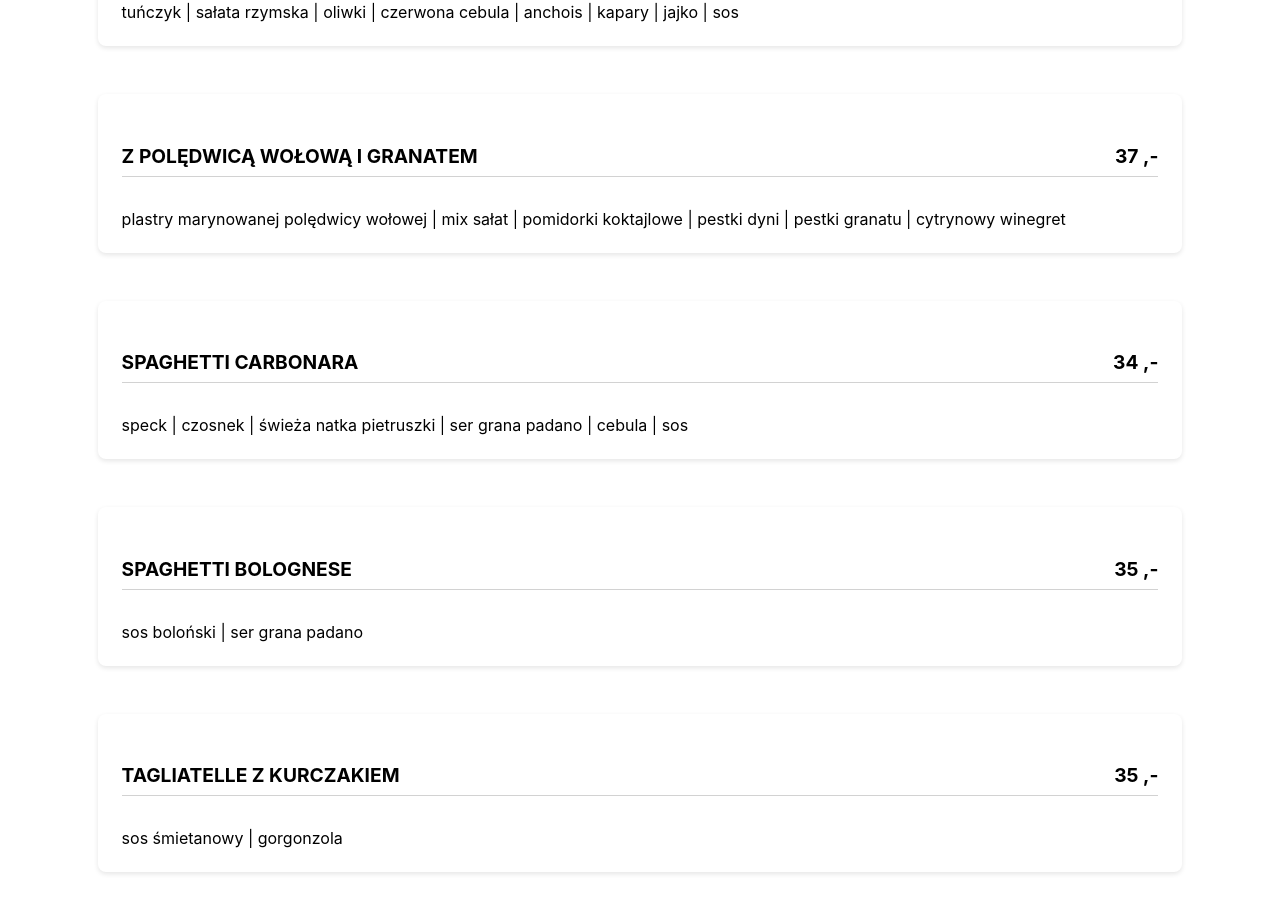
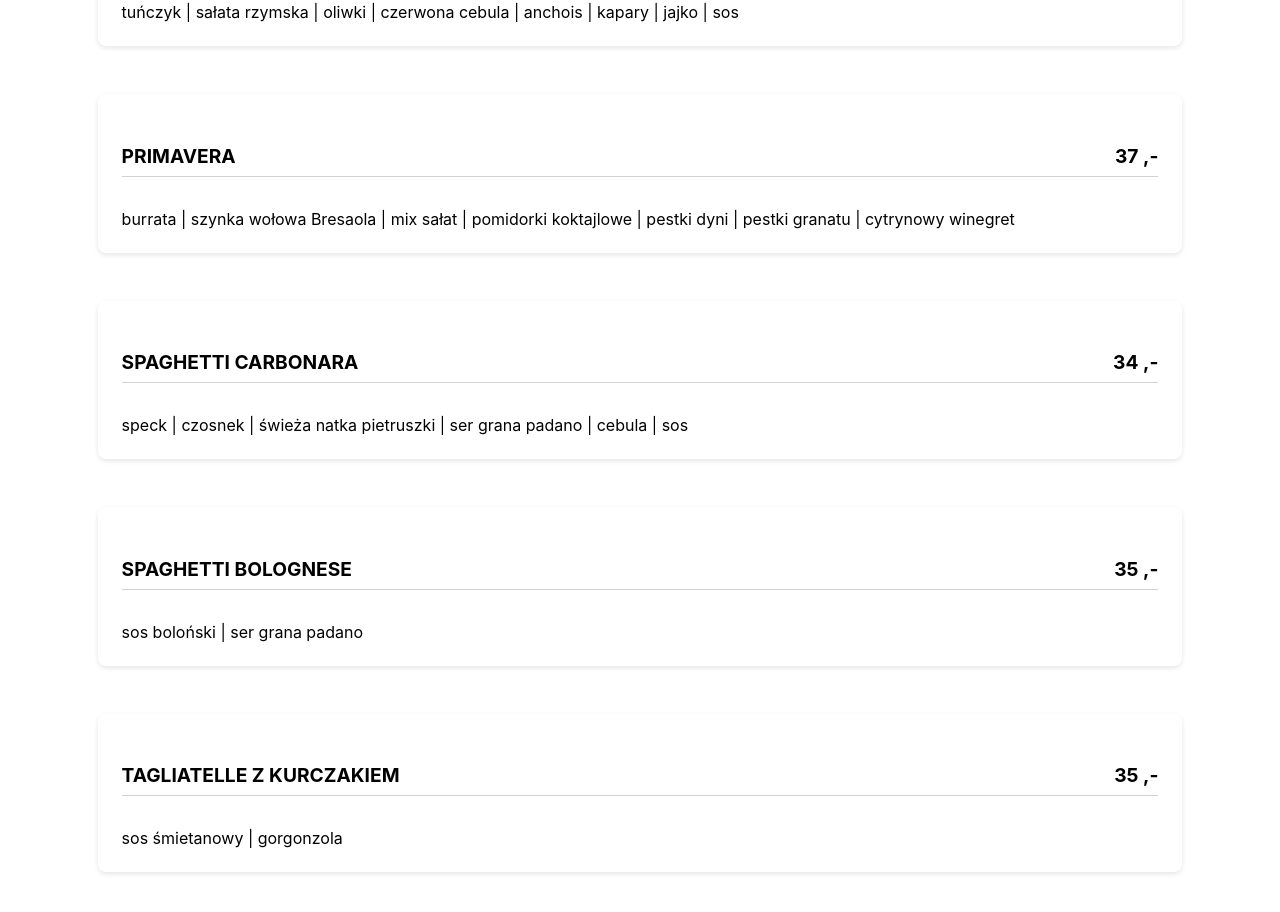
Before and after one commit to serezmatik/menuPL, a React (Create React App) app: page / in a window 1280 px wide. Shown: the part 7295-8207 px from the top of the page. Built offline with nearby package versions, Linux system fonts and the light colour scheme.

Commit message:
update menu

```diff
--- a/src/data.js
+++ b/src/data.js
@@ -262,11 +262,11 @@ const menu = [
   },
   {
     id: 41,
-    title: "Z POLĘDWICĄ WOŁOWĄ I GRANATEM",
+    title: "PRIMAVERA",
     category: "sałatki",
     price: 37,
     ingredients:
-      "plastry marynowanej polędwicy wołowej | mix sałat | pomidorki koktajlowe | pestki dyni | pestki granatu | cytrynowy winegret",
+      "burrata | szynka wołowa Bresaola | mix sałat | pomidorki koktajlowe | pestki dyni | pestki granatu | cytrynowy winegret",
   },
   {
     id: 42,
```
